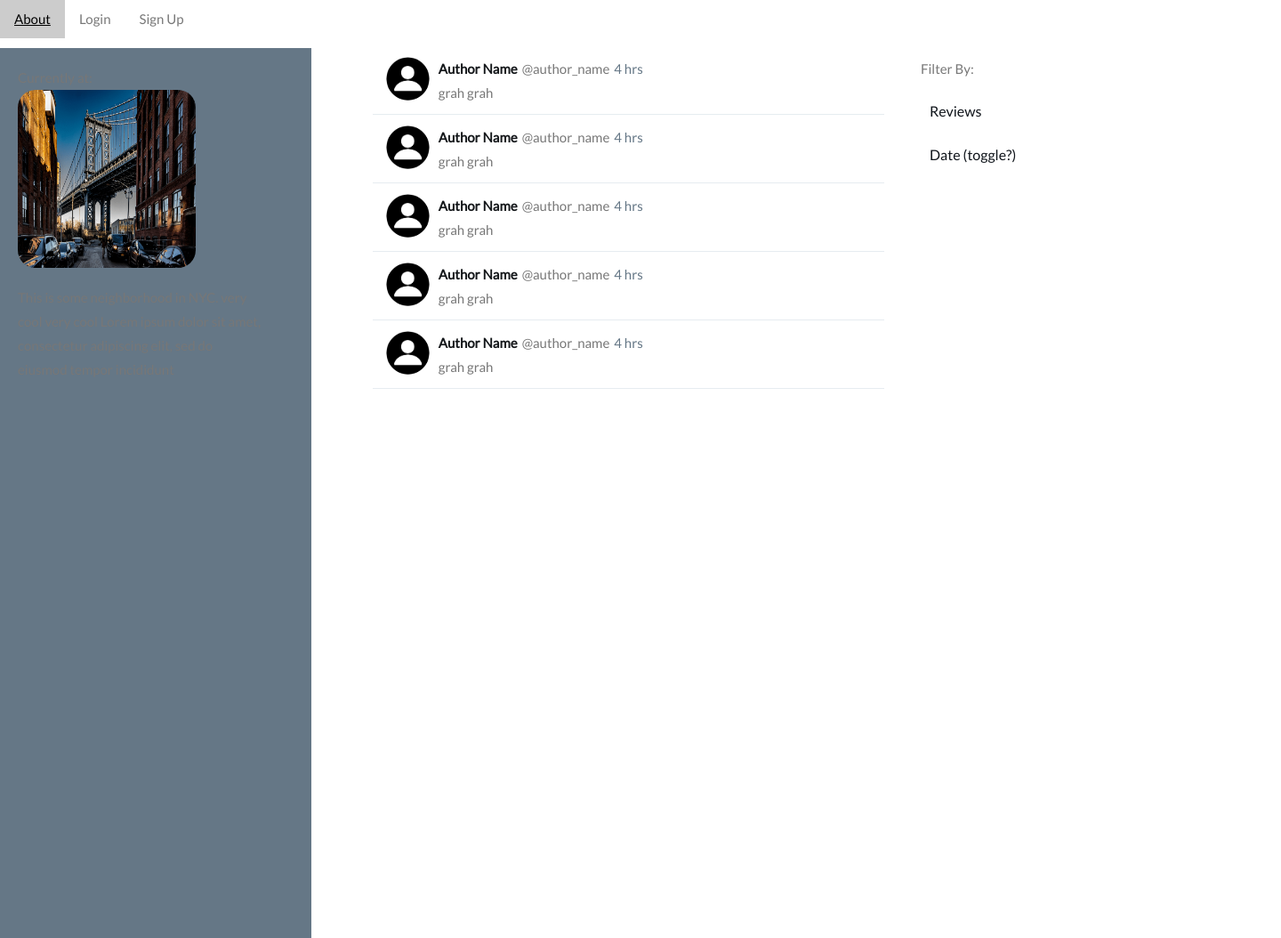
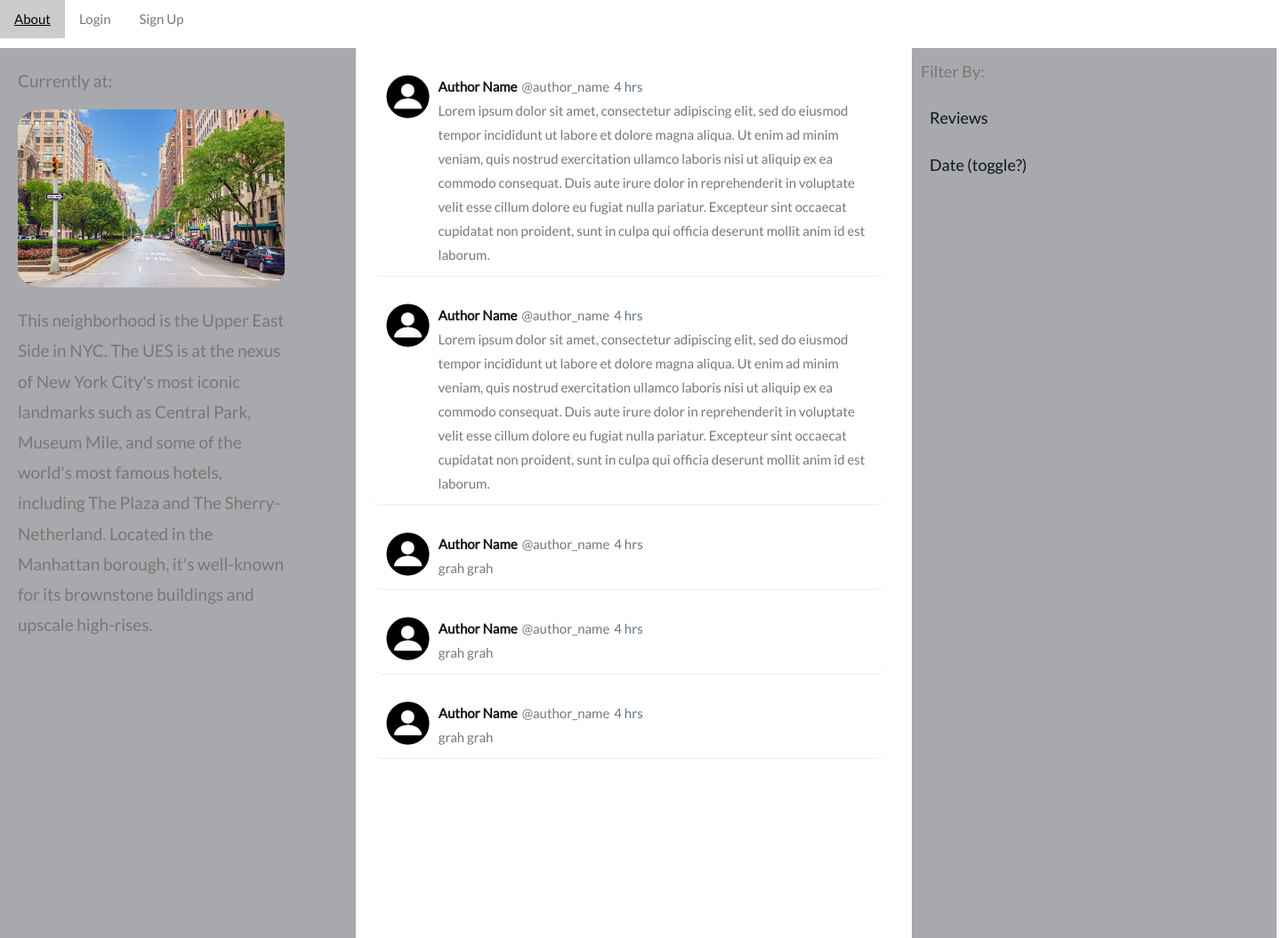
Before and after one commit to emiklap/connectNYC, a Flask app: page /home in a window 1440 px wide. Shown: the whole page at 89% size. Run offline with Flask 3, Linux system fonts and the light colour scheme; some libraries are stand-ins or nearby versions.

Commit message:
made changes to home

```diff
--- a/website/templates/home.html
+++ b/website/templates/home.html
@@ -9,7 +9,6 @@
         max-width: 1200px;
     }
     .layout__right-sidebar {
-        position: fixed;
         width: 350px;
     }
     .layout__main{
@@ -23,17 +22,18 @@
         align-items: center;
     }
     .layout__leftcontainer{
-        background-color: #657786;
-        width: 350px;
+        background-color: #A7A9AC;
+        width: 400px;
         height: 1000px;
     }
     .layout__rightcontainer{
+        background-color: #A7A9AC;
         margin-left: 50%;
         width: 410px;
     }
 
     .filter-item{
-        font-size: 16px;
+        font-size: 18px;
         color: #0F141A;
         display: flex;
         align-items: center;
@@ -50,8 +50,10 @@
     .user-post{
         display: flex;
         border-bottom: 1px solid #e6ecf0;
+        margin-top: 20px;
         margin-bottom: 2px;
         padding: 10px 15px;
+        border-radius: 10px;
     }
     .user-post:hover {
         background: rgba(0, 0, 0, 0.03);
@@ -87,15 +89,17 @@
     }
     .hood{
         width: 275px;
+        font-size: 19px;
     }
     .hood__image{
-        width: 200px;
+        width: 300px;
         height: 200px;
         border-radius: 10%;
-
+        margin-top: 15px;
     }
     .hood__content{
         padding-top: 20px;
+        width: 300px;
     }
 </style>
 
@@ -109,9 +113,9 @@
                 <div>
                     Currently at:
                 </div>
-                <img class="hood__image" src="..\static\img\dumbo.png">
+                <img class="hood__image" src="..\static\img\ues.jpg">
                 <div class="hood__content">
-                    This is some neighborhood in NYC. very cool very cool Lorem ipsum dolor sit amet, consectetur adipiscing elit, sed do eiusmod tempor incididunt
+                    This neighborhood is the Upper East Side in NYC. The UES is at the nexus of New York City's most iconic landmarks such as Central Park, Museum Mile, and some of the world's most famous hotels, including The Plaza and The Sherry-Netherland. Located in the Manhattan borough, it's well-known for its brownstone buildings and upscale high-rises.
                 </div>
             </div>
 
@@ -135,7 +139,7 @@
                     </div>
                 </div>
                 <div class="user-post__content">
-                    grah grah
+                    Lorem ipsum dolor sit amet, consectetur adipiscing elit, sed do eiusmod tempor incididunt ut labore et dolore magna aliqua. Ut enim ad minim veniam, quis nostrud exercitation ullamco laboris nisi ut aliquip ex ea commodo consequat. Duis aute irure dolor in reprehenderit in voluptate velit esse cillum dolore eu fugiat nulla pariatur. Excepteur sint occaecat cupidatat non proident, sunt in culpa qui officia deserunt mollit anim id est laborum.
                 </div>
             </div>
         </div>
@@ -154,7 +158,7 @@
                     </div>
                 </div>
                 <div class="user-post__content">
-                    grah grah
+                    Lorem ipsum dolor sit amet, consectetur adipiscing elit, sed do eiusmod tempor incididunt ut labore et dolore magna aliqua. Ut enim ad minim veniam, quis nostrud exercitation ullamco laboris nisi ut aliquip ex ea commodo consequat. Duis aute irure dolor in reprehenderit in voluptate velit esse cillum dolore eu fugiat nulla pariatur. Excepteur sint occaecat cupidatat non proident, sunt in culpa qui officia deserunt mollit anim id est laborum.
                 </div>
             </div>
         </div>
@@ -219,7 +223,7 @@
 
     <div class="layout__rightcontainer">
         <div class="layout__right-sidebar">
-            <div style="padding: 10px;">
+            <div style="padding: 10px; font-size: 18px;">
                 Filter By:
             </div>
             <div class="filter-item">
```
Also changed, not shown: website/static/img/ues.jpg (added).
